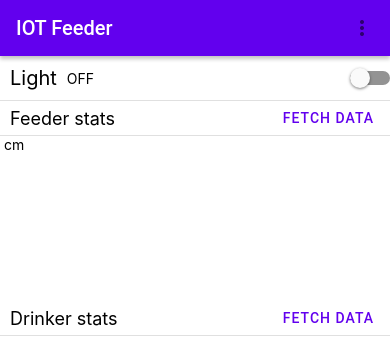
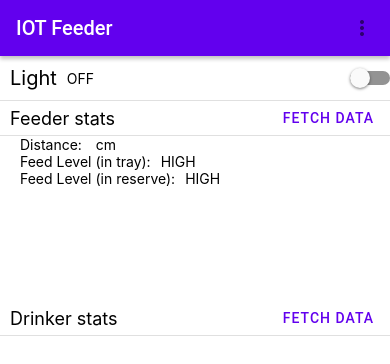
Before and after one commit to Tekipeps/IoT-livestock-feeder, a React Native app: screen / in a window 390 px wide. Shown: the top 364 px of the page. Built offline with nearby package versions, Linux system fonts and the light colour scheme; no server answers.

Commit message:
Add feeder stats
- Display distance
- Display feed level (in tray)
- Display feed level (in reserve)

```diff
--- a/src/views/Feeder/Feeder.tsx
+++ b/src/views/Feeder/Feeder.tsx
@@ -37,7 +37,25 @@ const Feeder = ({ getDistance }: Props) => {
         <Button onPress={handleButtonPress}>Fetch data</Button>
       </View>
       <Divider />
-      <Text>{feeder.distance + " cm"}</Text>
+      <View
+        style={{ paddingHorizontal: 10, display: "flex", flexDirection: "row" }}
+      >
+        <Text style={{ marginHorizontal: 10 }}>Distance:</Text>
+        <Text>{feeder.distance + " cm"}</Text>
+      </View>
+      <View
+        style={{ paddingHorizontal: 10, display: "flex", flexDirection: "row" }}
+      >
+        <Text style={{ marginHorizontal: 10 }}>Feed Level (in tray):</Text>
+        <Text>{Number(feeder.distance) > 20 ? "LOW" : "HIGH"}</Text>
+      </View>
+      <View
+        style={{ paddingHorizontal: 10, display: "flex", flexDirection: "row" }}
+      >
+        {/* Dynamically set feed level in reserve */}
+        <Text style={{ marginHorizontal: 10 }}>Feed Level (in reserve):</Text>
+        <Text>{Math.round(Math.random() * 10) >= 20 ? "LOW" : "HIGH"}</Text>
+      </View>
     </View>
   );
 };
```
